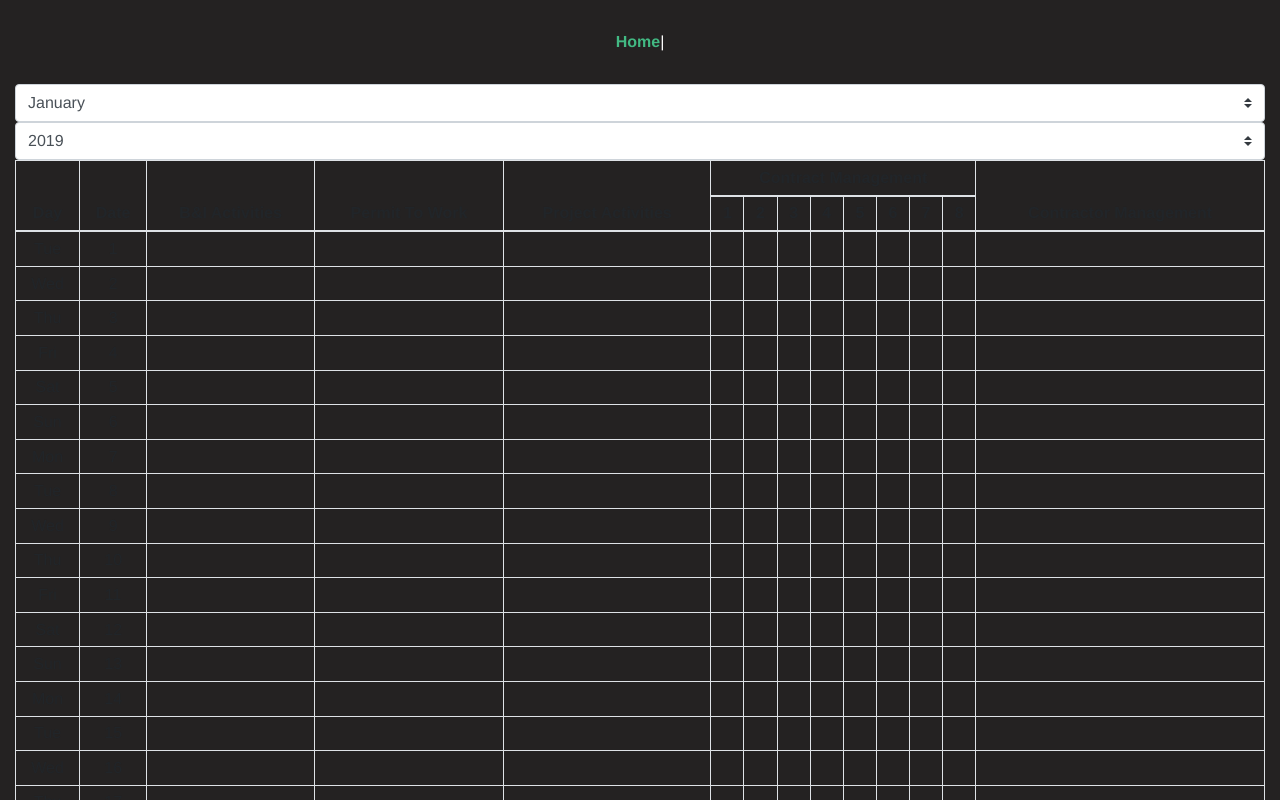
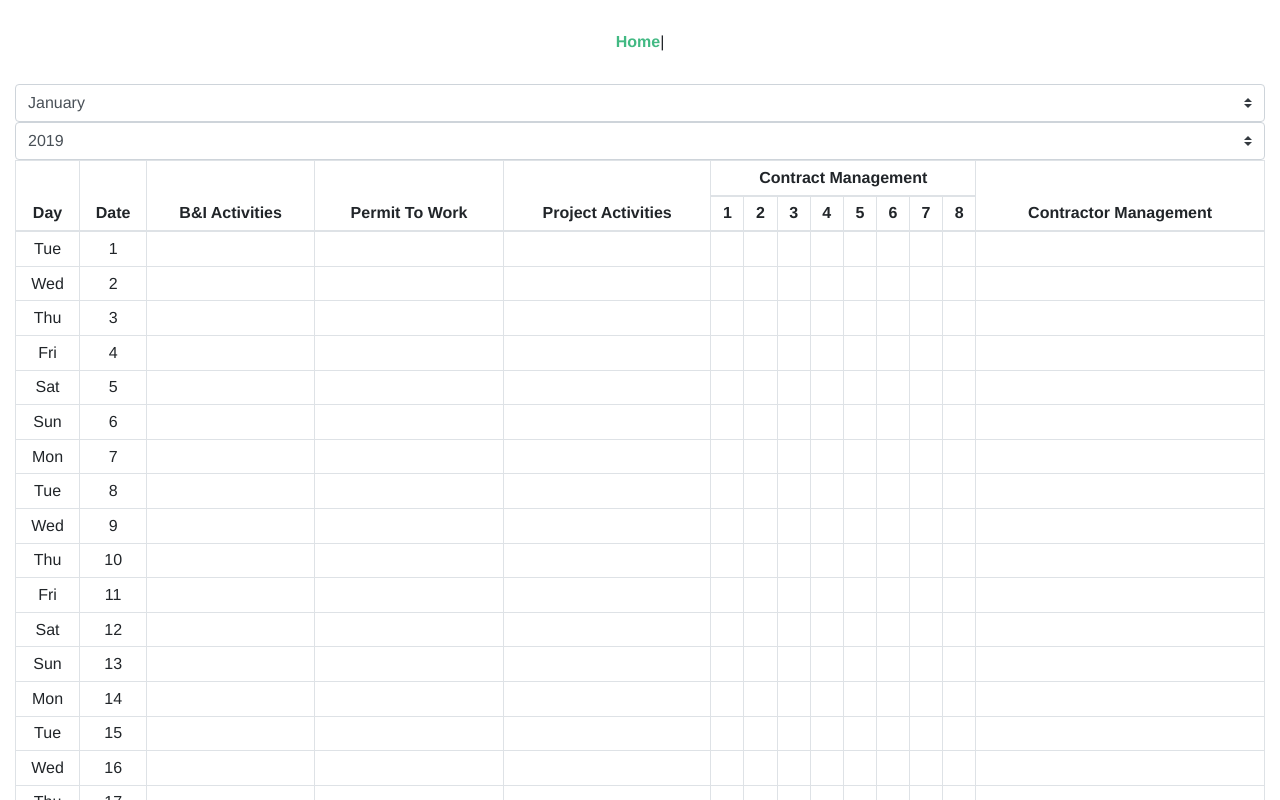
Before and after one commit to teamfmsdev/scheduling, a Vue app: page / in a window 1280 px wide. Shown: the top 800 px of the page. Built offline with nearby package versions, Linux system fonts and the light colour scheme.

Commit message:
Changed bgColor of #app from dark to light

```diff
--- a/src/App.vue
+++ b/src/App.vue
@@ -14,12 +14,12 @@ export default {};
 
 <style lang="scss">
 #app {
-  background-color: rgb(36, 34, 34) !important;
+  // background-color: rgb(36, 34, 34) !important;
   font-family: "Avenir", Helvetica, Arial, sans-serif;
   -webkit-font-smoothing: antialiased;
   -moz-osx-font-smoothing: grayscale;
   text-align: center;
-  color: white;
+  // color: white;
 }
 #nav {
   padding: 30px;
```
